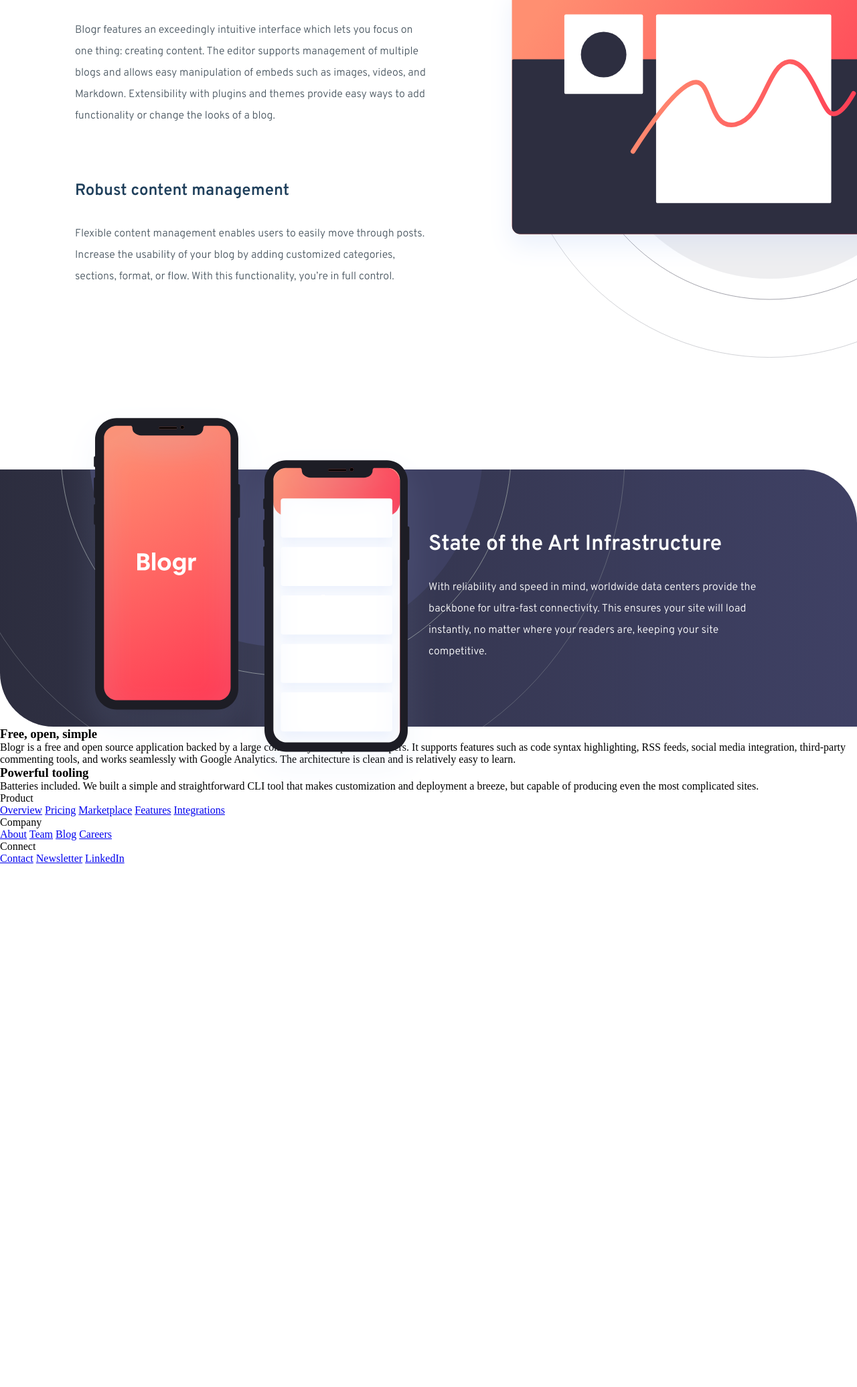
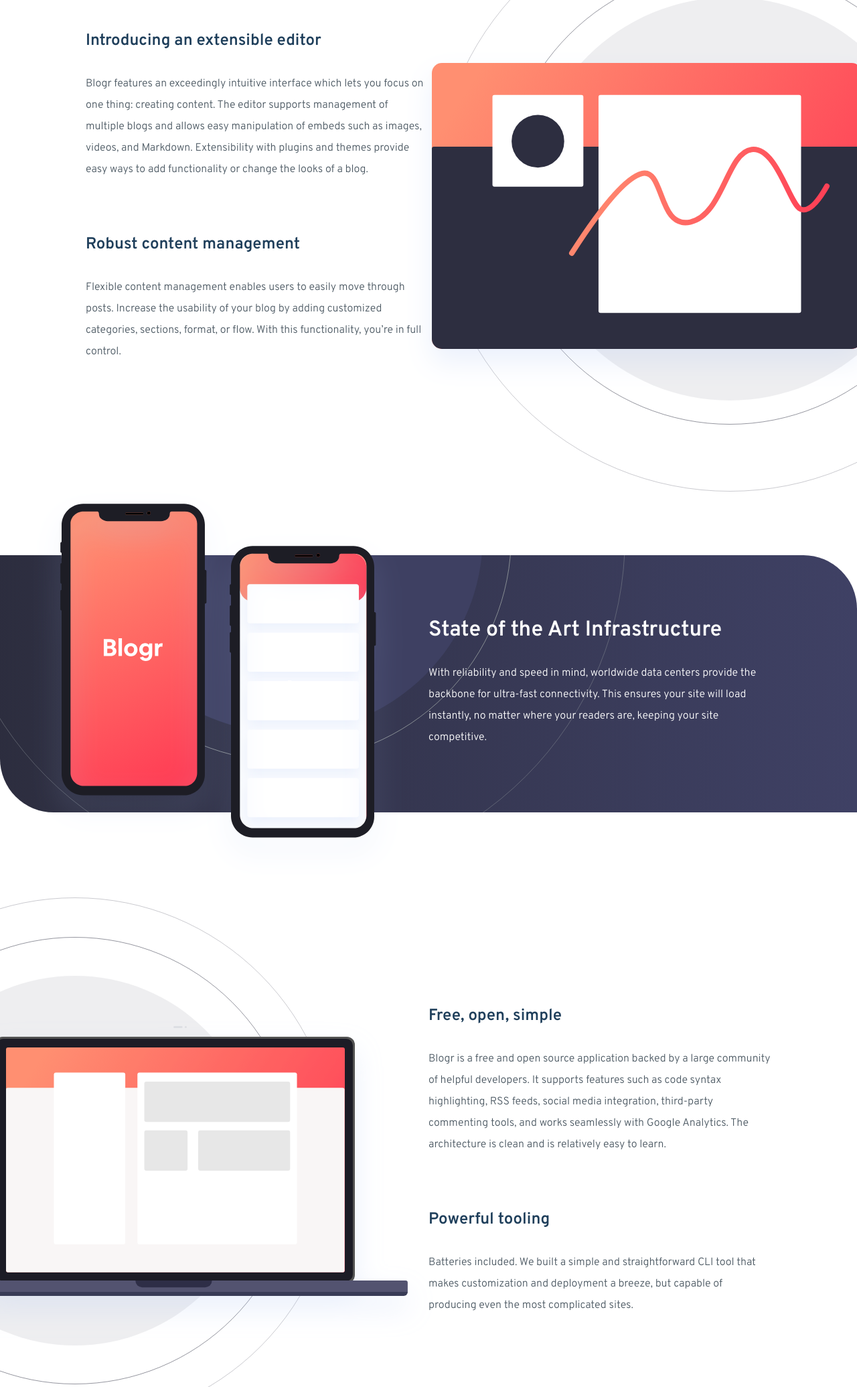
Before and after one commit to evansanchez963/Blogr-Landing-Page, a plain HTML site: page index.html in a window 1280 px wide. Shown: the part 729-2800 px from the top of the page at 67% size. Before the commit the page ends 2020 px from the top, so only its background shows below. Drawn offline with Linux system fonts and the light colour scheme.

Commit message:
Finish styling article three for desktop devices

```diff
--- a/index.html
+++ b/index.html
@@ -11,11 +11,11 @@
 
 </head>
 <main>
-  <header>
+  <header class="header">
     <nav class="header__navbar">
       <div class="header__nav-menus">
         <img src="./images/logo.svg" alt="Blogr Logo">
-        <div class="header__link-product"><a href="#">Product <img src="./images/icon-arrow-light.svg" alt="Arrow"></a></div>
+        <div class="header__link-product"><a href="#">Product <img src="./images/icon-arrow-light.svg" alt="Arrow Dropdown for Product Links"></a></div>
         <div class="header__dropdown">
           <a href="#">Overview</a>
           <a href="#">Pricing</a>
@@ -24,7 +24,7 @@
           <a href="#">Integrations</a>
         </div>
 
-        <div class="header__link-company"><a href="#">Company <img src="./images/icon-arrow-light.svg" alt="Arrow"></a></div>
+        <div class="header__link-company"><a href="#">Company <img src="./images/icon-arrow-light.svg" alt="Arrow Dropdown for Company Links"></a></div>
         <div class="header__dropdown">
           <a href="#">About</a>
           <a href="#">Team</a>
@@ -32,7 +32,7 @@
           <a href="#">Careers</a>
         </div>
 
-        <div class="header__link-connect"><a href="#">Connect <img src="./images/icon-arrow-light.svg" alt="Arrow"></a></div>
+        <div class="header__link-connect"><a href="#">Connect <img src="./images/icon-arrow-light.svg" alt="Arrow Dropdown for Connect Links"></a></div>
         <div class="header__dropdown">
           <a href="#">Contact</a>
           <a href="#">Newsletter</a>
@@ -83,7 +83,7 @@
 
   <article class="article-two">
     <div class="article-two__container">
-      <img src="./images/illustration-phones.svg" alt="Two Phones Illustration">
+      <img src="./images/illustration-phones.svg" alt="Two Phones with Blogr Application Illustration">
       <div class="article-two__grid">
         <div></div>
         <section>
@@ -97,19 +97,28 @@
     </div>
   </article>
 
-  <article>
+  <article class="article-three">
+    <div class="article-three__container">
+      <img src="./images/illustration-laptop-desktop.svg" alt="Laptop Illustration for Desktop">
+      <div></div>
+      <div class="article-three__article-text">
+        <section>
           <h3>Free, open, simple</h3>
           <p>
             Blogr is a free and open source application backed by a large community of helpful developers. It supports
             features such as code syntax highlighting, RSS feeds, social media integration, third-party commenting tools,
             and works seamlessly with Google Analytics. The architecture is clean and is relatively easy to learn.
           </p>
-
+        </section>
+        <section>
           <h3>Powerful tooling</h3>
           <p>
             Batteries included. We built a simple and straightforward CLI tool that makes customization and deployment a breeze, but
             capable of producing even the most complicated sites.
           </p>
+        </section>
+      </div>
+    </div>
   </article>
 
   <footer>
--- a/styles.css
+++ b/styles.css
@@ -48,12 +48,12 @@
     text-align: center
 }
 
-header a {
+.header a {
     color: var(--white);
     text-decoration: none;
 }
 
-header a:hover {
+.header a:hover {
     text-decoration: underline;
     text-decoration-thickness: 2px;
 }
@@ -162,7 +162,8 @@
     color: var(--very-dark-grayish-blue);
     font-family: "Overpass", sans-serif;
 
-    padding: 7rem;
+    padding: 8rem;
+    margin-top: 4rem;
     margin-bottom: 10rem;
     line-height: 2rem;
 }
@@ -186,6 +187,7 @@
 .article-one__container {
     display: flex;
     justify-content: space-between;
+    align-items: center;
 }
 
 .article-one__article-text {
@@ -198,8 +200,6 @@
 .article-one img {
     position: absolute;
     right: -250px;
-    top: 500px;
-    width: 800px;
 }
 
 /* ARTICLE TWO STYLING */
@@ -221,7 +221,6 @@
 .article-two__container {
     display: flex;
     align-items: center;
-    justify-content: center;
 }
 
 .article-two__grid {
@@ -231,10 +230,49 @@
 
 .article-two img {
     position: absolute;
-    left: 100px;
+    left: 50px;
 }
 
 .article-two h2 {
     margin-bottom: 2rem;
     font-size: 2rem;
 }
+
+/* ARTICLE THREE STYLING */
+
+.article-three {
+    background-color: var(--white);
+    color: var(--very-dark-grayish-blue);
+    font-family: "Overpass", sans-serif;
+
+    padding: 8rem;
+    line-height: 2rem;
+    margin-top: 10rem;
+    margin-bottom: 10rem;
+}
+
+.article-three h3 {
+    color: var(--very-dark-blue);
+    margin-bottom: 2rem;
+    font-size: 1.5rem;
+}
+
+.article-three__container {
+    display: flex;
+    justify-content: space-between;
+    align-items: center;
+}
+
+.article-three img {
+    position: absolute;
+    left: -280px;
+}
+
+.article-three__article-text {
+    display: flex;
+    flex-direction: column;
+    gap: 5rem;
+    width: 50%;
+}
+
+/* FOOTER STYLING */
```
Lines whose indentation alone changed are shown as unchanged.
